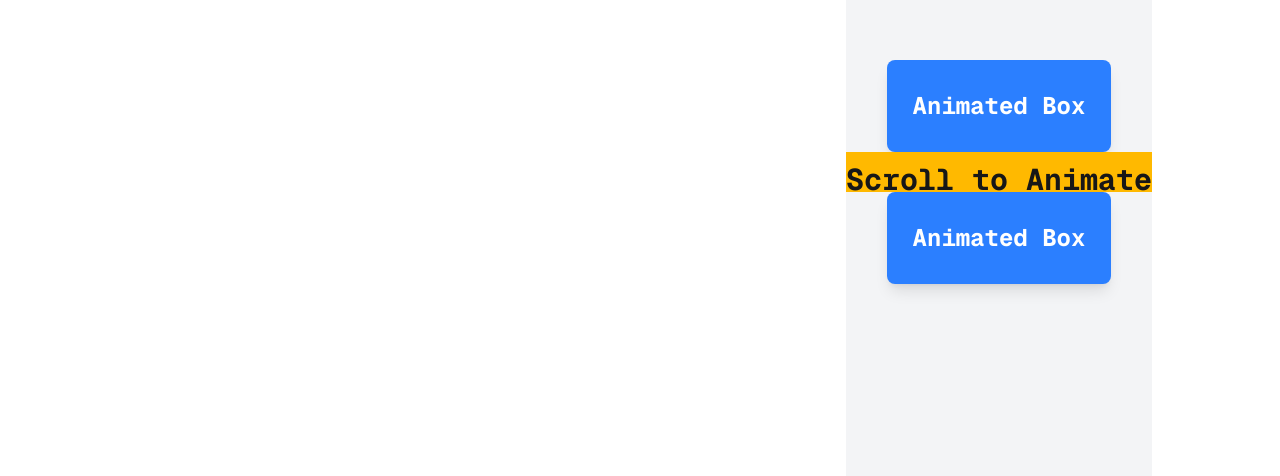
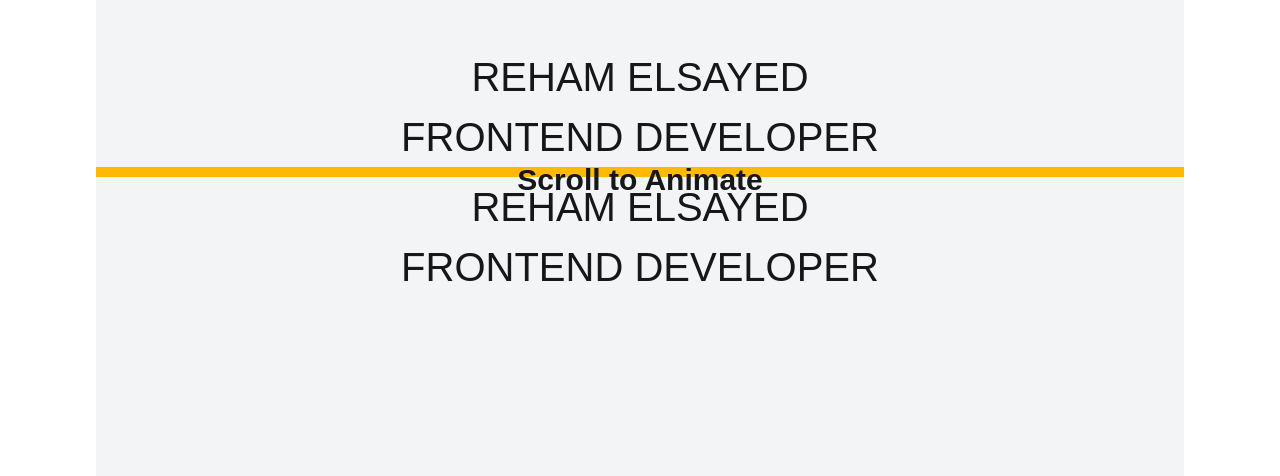
Before and after one commit to reham-elsayed/Reham-Elsayed, a Next.js app: page / in a window 1280 px wide. Shown: the part 324-800 px from the top of the page. Built offline with nearby package versions, Linux system fonts and the light colour scheme.

Commit message:
text title animation

```diff
--- a/app/Components/AnimatedClipContainer/AnimatedClipContainer.tsx
+++ b/app/Components/AnimatedClipContainer/AnimatedClipContainer.tsx
@@ -1,81 +1,35 @@
 "use client"
 
-import { motion, useAnimate, useScroll, useTransform } from "framer-motion"
-import React, { useEffect, useRef } from "react"
-import { useInView } from "react-intersection-observer"
-import Lenis from "lenis"
+import { motion, useScroll, useTransform } from "framer-motion"
+import React, { useRef } from "react"
+import TextHeroAnimated from "../TextHeroAnimated/TestHeroAnimated"
 
 const AnimatedClipContainer = () => {
-    // const { ref, inView } = useInView({
-    //     threshold: 0.1,
-    //     triggerOnce: true,
-    // })
+
     const ref = useRef<HTMLDivElement>(null)
     const { scrollYProgress } = useScroll()
-    const scrollY = useTransform(scrollYProgress, [0, 1], [5, 100])
-    // ✅ Lenis stored in a ref
-    const lenisRef = React.useRef<Lenis | null>(null)
-
-    useEffect(() => {
-        const lenisInstance = new Lenis({ duration: 1.2 })
-        lenisRef.current = lenisInstance
-
-        function raf(time: number) {
-            lenisInstance.raf(time)
-            requestAnimationFrame(raf)
-        }
-        requestAnimationFrame(raf)
-
-        return () => {
-            lenisInstance.destroy()
-            lenisRef.current = null
-        }
-    }, [])
-
-    // async function handleAnimate() {
-    //     if (lenisRef.current) {
-    //         // ✅ now you can modify lenis safely
-    //         lenisRef.current.options.duration = 5
-    //     }
-
-    //     await animate(scope.current, { scale: 2 }, { duration: 1 })
-    // }
-
-    // useEffect(() => {
-    //     if (inView) {
-    //         handleAnimate()
-    //     }
-    // }, [inView])
+    const maxHeight = typeof window !== "undefined" ? window.innerHeight * 0.5 : 400
+    const scrollY1 = useTransform(scrollYProgress, [0, 0.2], [10, maxHeight])
+    const scaleX = useTransform(scrollYProgress, [.2, .5], [1, 1.01])
 
     return (
-        <div className="h-[200vh] relative">
-            <div className="h-screen flex items-center justify-center bg-gray-100  sticky inset-0.5">
-                <div ref={ref} className="h-56 flex flex-col items-center justify-center " >
+        <div className="relative w-full">
+            <div className="h-screen max-w-lvw flex items-center justify-center bg-gray-100  sticky inset-0.5">
+                <div ref={ref} className="h-full w-full flex flex-col items-center justify-center " >
+                    <TextHeroAnimated text="REHAM ELSAYED" className="z-10" moveDown={true} />
+                    <TextHeroAnimated text="FRONTEND DEVELOPER" className="z-20" moveDown={true} />
                     <motion.div
-                        initial={{ y: "5" }}
-
-                        transition={{ duration: 5 }}
-                        className="w-56 h-56 bg-blue-500 rounded-lg shadow-lg flex items-center justify-center text-white text-2xl font-bold"
+                        style={{ height: scrollY1, scaleX: scaleX }}
+                        transition={{ duration: 10 }}
+                        id="clip-container"
+                        className="w-full flex items-center justify-center bg-amber-400 z-50"
                     >
-                        Animated Box
-                    </motion.div>
-                    <motion.div
-                        initial={{ height: "5px" }}
-                        style={{ height: scrollY }}
-                        transition={{ duration: 5 }}
-                        className="overflow-hidden flex items-center justify-center bg-amber-400"
-                    >
-                        <h2 className="text-3xl font-bold mt-4">Scroll to Animate</h2>
+                        <motion.h2
+                            className="text-3xl font-bold mt-4 ">Scroll to Animate</motion.h2>
 
                     </motion.div>
-                    <motion.div
-                        initial={{ y: "0" }}
-
-                        transition={{ duration: 5 }}
-                        className="w-56 h-56 bg-blue-500 rounded-lg shadow-lg flex items-center justify-center text-white text-2xl font-bold"
-                    >
-                        Animated Box
-                    </motion.div>
+                    <TextHeroAnimated text="REHAM ELSAYED" moveDown={false} className="z-20" />
+                    <TextHeroAnimated text="FRONTEND DEVELOPER" moveDown={false} className="z-10" />
                 </div>
             </div>
         </div>
--- /dev/null
+++ b/app/Components/LenisSetup/LenisSetup.tsx
@@ -0,0 +1,29 @@
+'use client'
+import Lenis from 'lenis'
+import React, { Children, useEffect } from 'react'
+
+const LenisSetup = ({ children }: { children: React.ReactNode }) => {
+    // ✅ Lenis stored in a ref
+    const lenisRef = React.useRef<Lenis | null>(null)
+
+    useEffect(() => {
+        const lenisInstance = new Lenis({ duration: 2 })
+        lenisRef.current = lenisInstance
+
+        function raf(time: number) {
+            lenisInstance.raf(time)
+            requestAnimationFrame(raf)
+        }
+        requestAnimationFrame(raf)
+
+        return () => {
+            lenisInstance.destroy()
+            lenisRef.current = null
+        }
+    }, [])
+
+    return <> {children}</>
+
+}
+
+export default LenisSetup
--- /dev/null
+++ b/app/Components/TextChaingeColorSize/TextChangeColorSize.tsx
@@ -0,0 +1,39 @@
+'use client'
+import { useScroll, useTransform, motion } from 'framer-motion';
+import React from 'react'
+
+const TextChangeColorSize = () => {
+    const { scrollYProgress } = useScroll()
+
+    // Map scroll progress → animation values
+    // const scale = useTransform(scrollYProgress, [0, 1], [1.5, .8]);//scale down
+    // const width = useTransform(scrollYProgress, [0, 1, 1.5], [160, 100, 85]); // font width
+    // const opacity = useTransform(scrollYProgress, [0, 1], [1, .8]); // fade out
+    // const color = useTransform(scrollYProgress, [0, 1], ["blue", "grey"])
+
+    const opacity = useTransform(scrollYProgress, [0, 1], [1, 0.3])
+    const y = useTransform(scrollYProgress, [0, 1], [100, 0]) // translate up
+    const weight = useTransform(scrollYProgress, [0, 1], [200, 900]) // font wght
+    const width = useTransform(scrollYProgress, [0, 1], [167, 50])   // font wdth
+    const scale = useTransform(scrollYProgress, [0, 1], [1, 2])    // optional bump
+    const color = useTransform(scrollYProgress, [0, 1], ["#000000", "#FF0000"])    // color change
+    const textSize = useTransform(scrollYProgress, [0, 1], ["2.5rem", "5rem"]); // font size
+    return (
+        <motion.div>
+            <motion.h1
+                style={{
+                    opacity,
+                    y,
+                    scale,
+                    color,
+                    fontSize: textSize,
+                    transformStyle: "preserve-3d",
+                    fontVariationSettings: `"wght" ${weight.get()},"wdth" ${width.get()}`,
+                }}
+                className='h-screen font-GeistVariable font-bold text-center flex items-center justify-center perspective-distant'
+            >EXPERTIRES</motion.h1>
+        </motion.div>
+    )
+}
+
+export default TextChangeColorSize
--- /dev/null
+++ b/app/Components/TextHeroAnimated/TestHeroAnimated.tsx
@@ -0,0 +1,40 @@
+"use client";
+import { motion, useScroll, useTransform } from "framer-motion";
+import { useRef } from "react";
+type Props = {
+    text: string;
+    className?: string;
+    moveDown?: boolean;
+};
+export default function ScrollAnimatedText({ text, className, moveDown }: Props) {
+    const ref = useRef(null);
+
+    // Track scroll progress relative to this element
+    const { scrollYProgress } = useScroll()
+
+    // Map scroll progress → animation values
+    const y = useTransform(scrollYProgress, [.5, 1], [0, 150]);//translate down
+    const invertedY = useTransform(y, (v) => -v);
+    const weight = useTransform(scrollYProgress, [0, 1, 1.5], [300, 700, 300]); // font weight
+    const width = useTransform(scrollYProgress, [0, 1, 1.5], [160, 100, 85]); // font width
+    const fontSize = useTransform(scrollYProgress, [0, 1], ["2.5rem", "1.8rem"]); // font size
+    return (
+        <section className={`${className} bg-gray-100 `}>
+            {/* Big scroll space so you can see effect */}
+            <motion.div
+                ref={ref}
+                style={{
+                    y: moveDown ? y : invertedY,
+                    fontVariationSettings: `"wght" ${weight}, "wdth" ${width}`,
+                    fontFamily: "Geist Variable, sans-serif", // must be a variable font
+                    fontSize: fontSize,
+                    transformStyle: "preserve-3d",
+                }}
+                transition={{ duration: 10 }}
+                className="text-center"
+            >
+                {text}
+            </motion.div>
+        </section>
+    );
+}
--- a/app/layout.tsx
+++ b/app/layout.tsx
@@ -2,6 +2,7 @@ import type { Metadata } from "next";
 import { Geist, Geist_Mono } from "next/font/google";
 import "./globals.css";
 import Script from "next/script";
+import LenisSetup from "./Components/LenisSetup/LenisSetup";
 const geistSans = Geist({
   variable: "--font-geist-sans",
   subsets: ["latin"],
@@ -24,11 +25,15 @@ export default function RootLayout({
 }>) {
   return (
     <html lang="en">
+
       <body
         className={`${geistSans.variable} ${geistMono.variable} antialiased`}
       >
-        {children}
+        <LenisSetup>
+          {children}
+        </LenisSetup>
       </body>
+
       <Script
         async type="module"
         src="https://cdn.jsdelivr.net/npm/@finsweet/attributes@2/attributes.js"
--- a/app/page.tsx
+++ b/app/page.tsx
@@ -1,13 +1,14 @@
 
 import { motion } from "framer-motion";
 import AnimatedClipContainer from "./Components/AnimatedClipContainer/AnimatedClipContainer";
+import TextChangeColorSize from "./Components/TextChaingeColorSize/TextChangeColorSize";
 export default function Home() {
   return (
-    <main className="flex min-h-screen flex-col items-center justify-between p-24">
-      <div className="z-10 w-full max-w-5xl items-center justify-between font-mono text-sm lg:flex">
-        <h1>Portifolio</h1>
-        <AnimatedClipContainer />
-      </div>
+    <main className="flex min-h-[100vh] max-w-lvw m-auto flex-col items-center justify-between p-24 gap-7 ">
+
+
+      <AnimatedClipContainer />
+      <TextChangeColorSize />
     </main>
   );
 }
```
